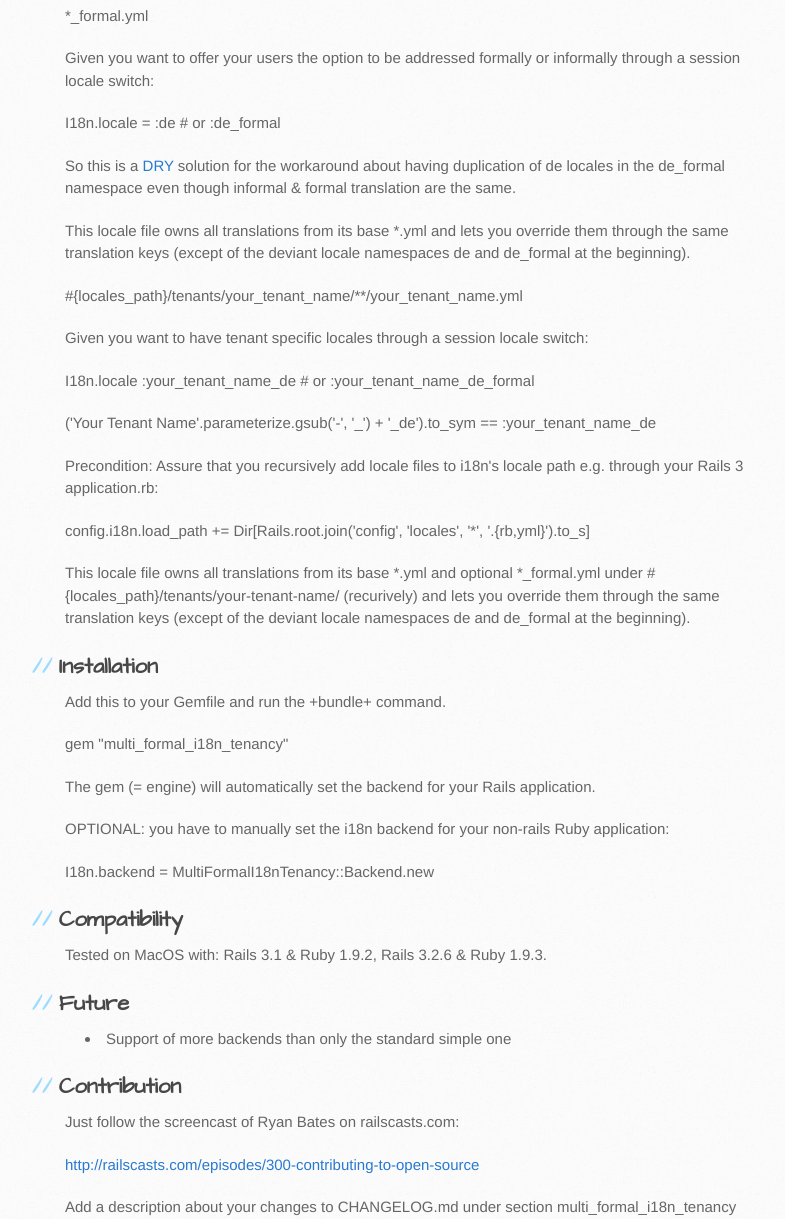
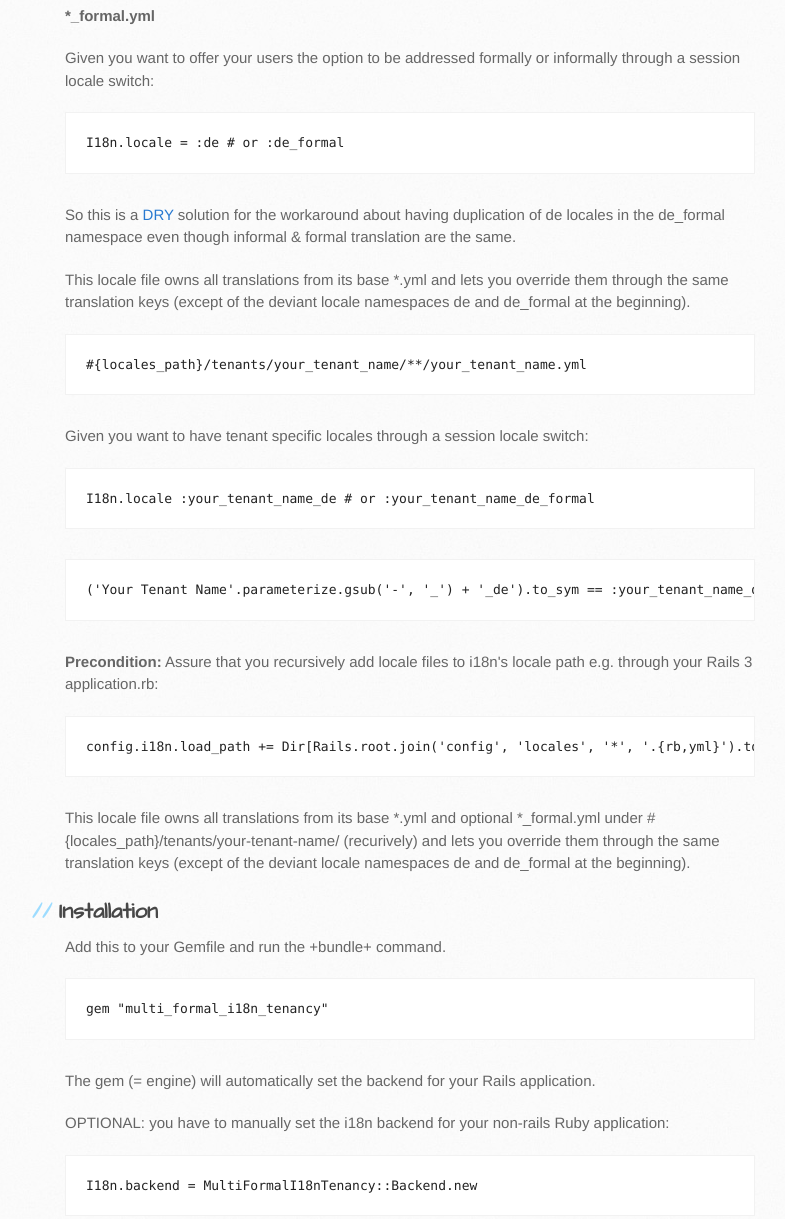
Before and after one commit to volontarian/multi_formal_i18n_tenancy, a plain HTML site: page index.html in a window 1280 px wide. Shown: the part 1530-2749 px from the top of the page, without its empty margins (105-890 px from the left). Drawn offline with Linux system fonts and the light colour scheme.

Commit message:
Update gh-pages

```diff
--- a/index.html
+++ b/index.html
@@ -35,27 +35,27 @@
 
 <h2>Conventions</h2>
 
-<p><b>*_formal.yml</b></p>
+<p><span style="font-weight:bold">*_formal.yml</span></p>
 
 <p>Given you want to offer your users the option to be addressed formally or informally through a session locale switch: </p>
 
-<p>I18n.locale = :de # or :de_formal</p>
+<pre>I18n.locale = :de # or :de_formal</pre>
 
 <p>So this is a <a href="http://en.wikipedia.org/wiki/Don%27t_repeat_yourself">DRY</a> solution for the workaround about having duplication of de locales in the de_formal namespace even though informal &amp; formal translation are the same.</p>
 
 <p>This locale file owns all translations from its base *.yml and lets you override them through the same translation keys (except of the deviant locale namespaces de and de_formal at the beginning).</p>
 
-<p><b>#{locales_path}/tenants/your_tenant_name/**/your_tenant_name.yml</b></p>
+<pre><b>#{locales_path}/tenants/your_tenant_name/**/your_tenant_name.yml</b></pre>
 
 <p>Given you want to have tenant specific locales through a session locale switch:</p>
 
-<p>I18n.locale :your_tenant_name_de # or :your_tenant_name_de_formal</p>
+<pre>I18n.locale :your_tenant_name_de # or :your_tenant_name_de_formal</pre>
 
-<p>('Your Tenant Name'.parameterize.gsub('-', '_') + '_de').to_sym == :your_tenant_name_de</p>
+<pre>('Your Tenant Name'.parameterize.gsub('-', '_') + '_de').to_sym == :your_tenant_name_de</pre>
 
-<p><strong>Precondition:</strong> Assure that you recursively add locale files to i18n's locale path e.g. through your Rails 3 application.rb:</p>
+<p><span style="font-weight:bold">Precondition:</span> Assure that you recursively add locale files to i18n's locale path e.g. through your Rails 3 application.rb:</p>
 
-<p>config.i18n.load_path += Dir[Rails.root.join('config', 'locales', '*<em>', '</em>.{rb,yml}').to_s]</p>
+<pre>config.i18n.load_path += Dir[Rails.root.join('config', 'locales', '*<em>', '</em>.{rb,yml}').to_s]</pre>
 
 <p>This locale file owns all translations from its base *.yml and optional *_formal.yml under #{locales_path}/tenants/your-tenant-name/ (recurively) and lets you override them through the same translation keys (except of the deviant locale namespaces de and de_formal at the beginning).</p>
 
@@ -63,13 +63,13 @@
 
 <p>Add this to your Gemfile and run the +bundle+ command.</p>
 
-<p>gem "multi_formal_i18n_tenancy"</p>
+<pre>gem "multi_formal_i18n_tenancy"</pre>
 
 <p>The gem (= engine) will automatically set the backend for your Rails application.</p>
 
 <p>OPTIONAL: you have to manually set the i18n backend for your non-rails Ruby application:</p>
 
-<p>I18n.backend = MultiFormalI18nTenancy::Backend.new</p>
+<pre>I18n.backend = MultiFormalI18nTenancy::Backend.new</pre>
 
 <h2>Compatibility</h2>
 
```
